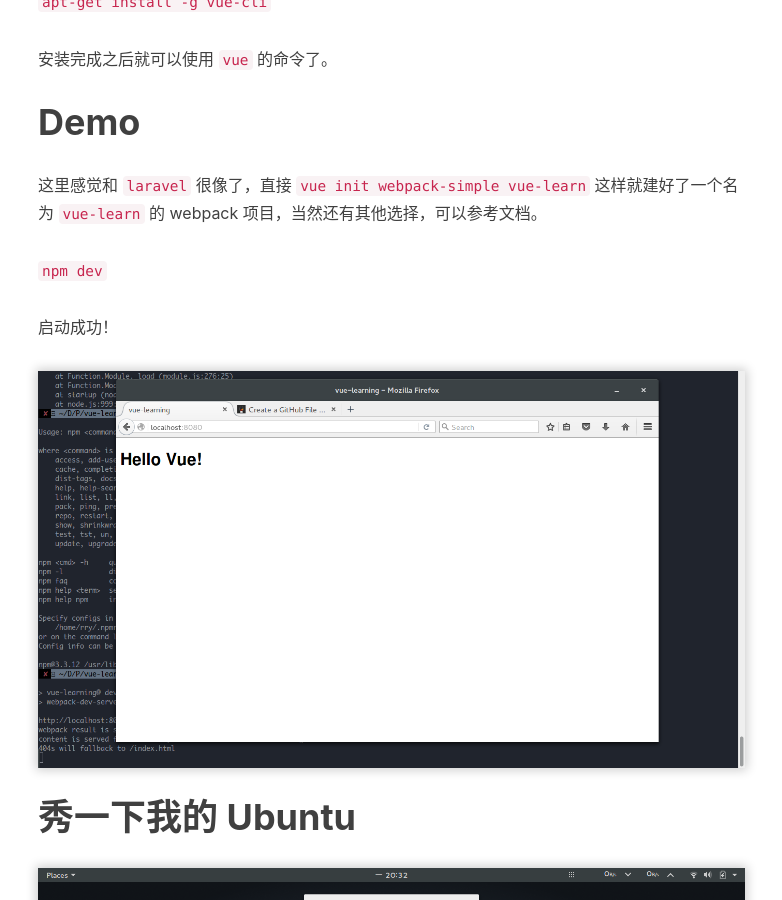
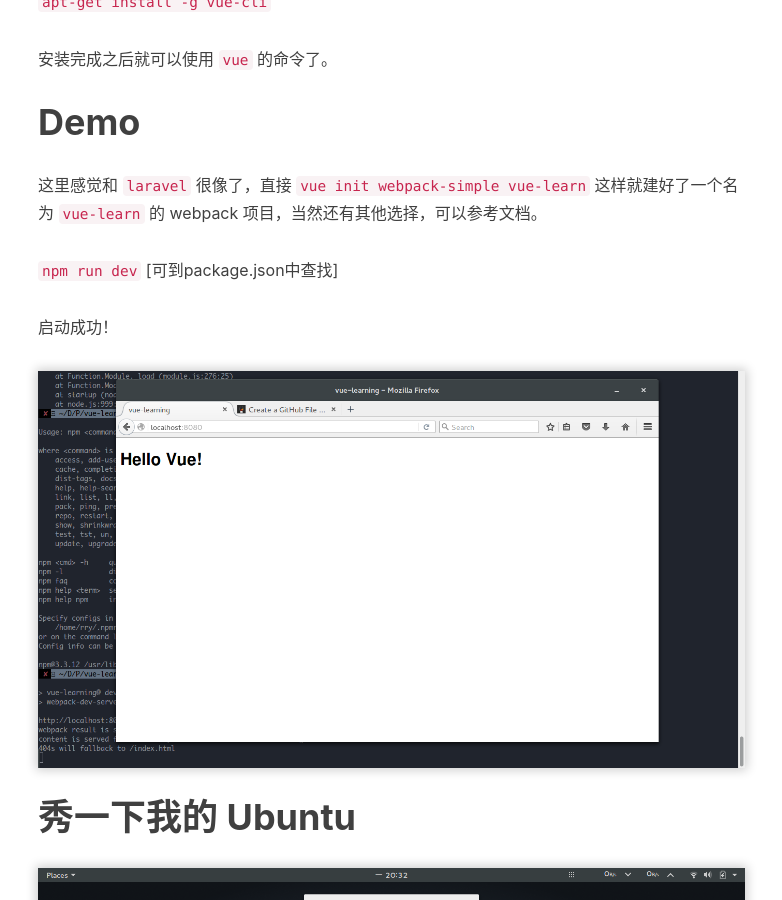
Before and after one commit to sword-jin/RryLee.github.io, a Jekyll site: the page built from _posts/2016-01-18-change-to-ubuntu-node-and-vue.md, in a window 1280 px wide and 900 px high, scrolled down 1258 px. Shown: the whole window, without its empty margins (227-1009 px from the left). Built offline with Jekyll 4.4.1, drawn with Linux system fonts in a browser that asks for light colours; nearby versions of some CDN libraries; comment, search, counter and statistics services are not loaded.

Commit message:
node run

```diff
--- a/_posts/2016-01-18-change-to-ubuntu-node-and-vue.md
+++ b/_posts/2016-01-18-change-to-ubuntu-node-and-vue.md
@@ -37,7 +37,7 @@ tags:
 
 这里感觉和 `laravel` 很像了，直接 `vue init webpack-simple vue-learn` 这样就建好了一个名为 `vue-learn` 的 webpack 项目，当然还有其他选择，可以参考文档。
 
-`npm dev`
+`npm run dev` [可到package.json中查找]
 
 启动成功！
 
```
